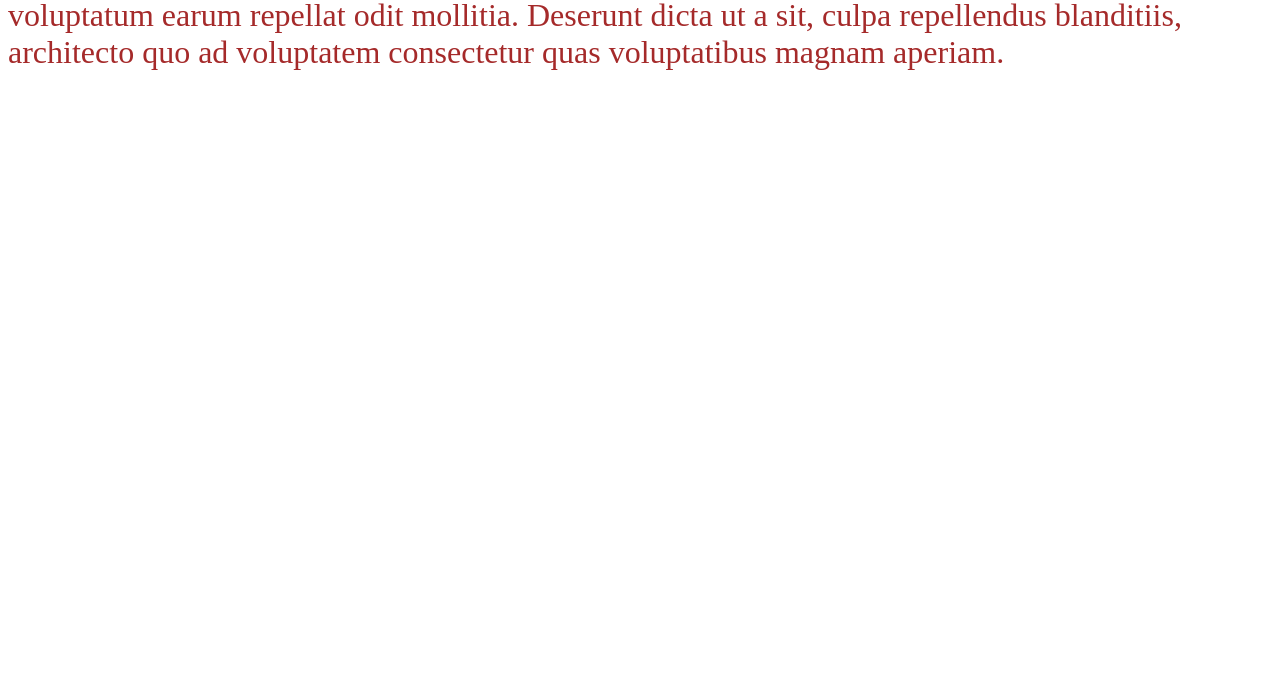
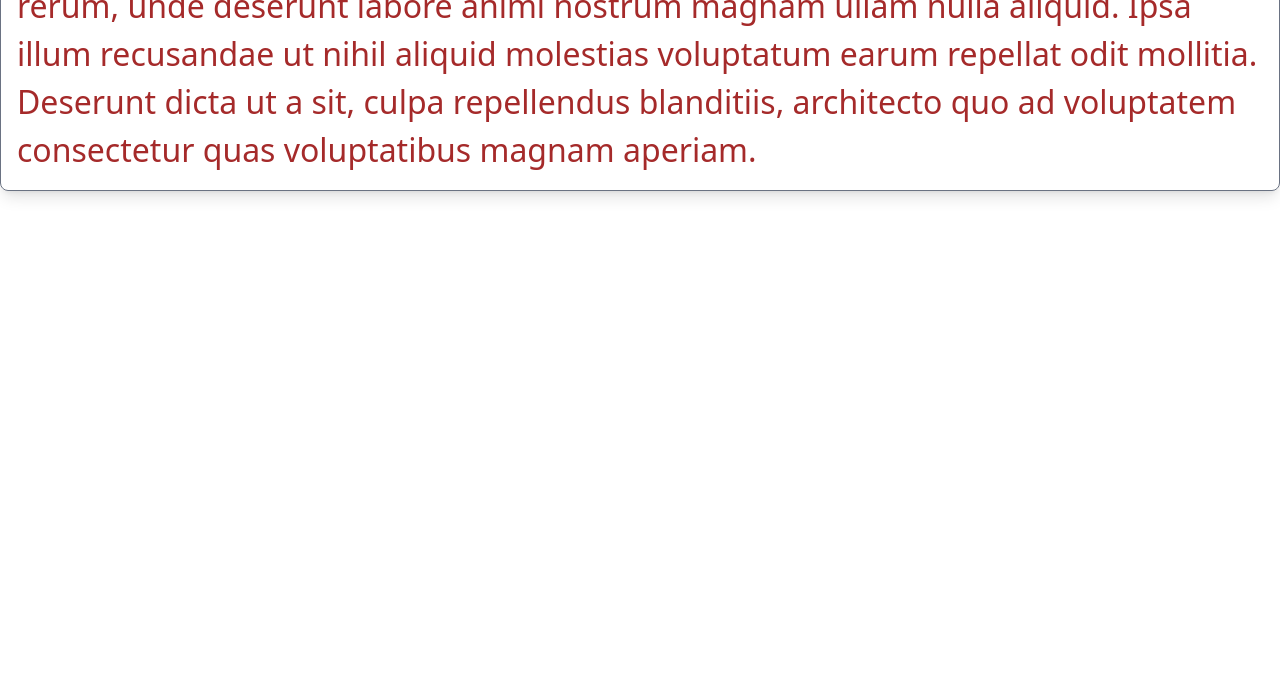
Before and after one commit to sonubhaskar-s/localrepo, a plain HTML site: page index.html in a window 1280 px wide. Shown: the part 109-800 px from the top of the page. Drawn offline with nearby package versions, Linux system fonts and the light colour scheme.

Commit message:
Paragraph style

```diff
--- a/index.html
+++ b/index.html
@@ -4,14 +4,15 @@
 <head>
     <meta charset="UTF-8">
     <meta name="viewport" content="width=device-width, initial-scale=1.0">
+    <script src="https://cdn.jsdelivr.net/npm/@tailwindcss/browser@4"></script>
     <title>Local Repo</title>
     <link rel="stylesheet" href="style.css">
 </head>
 
 <body>
 
-    <div>
-        <p>Lorem ipsum dolor sit amet consectetur adipisicing elit. Dolor porro velit, rerum, unde deserunt labore animi
+    <div class="container p-4 border border-gray-500 rounded-lg shadow-lg mt-5">
+        <p>Lorem ipsum dolor sit amet consectetur <span class="text-green-800 italic text-5xl bg-yellow-100">adipisicing elit</span>. Dolor porro velit, rerum, unde deserunt labore animi
             nostrum magnam ullam nulla aliquid. Ipsa illum recusandae ut nihil aliquid molestias voluptatum earum
             repellat odit mollitia. Deserunt dicta ut a sit, culpa repellendus blanditiis, architecto quo ad voluptatem
             consectetur quas voluptatibus magnam aperiam.</p>
```
